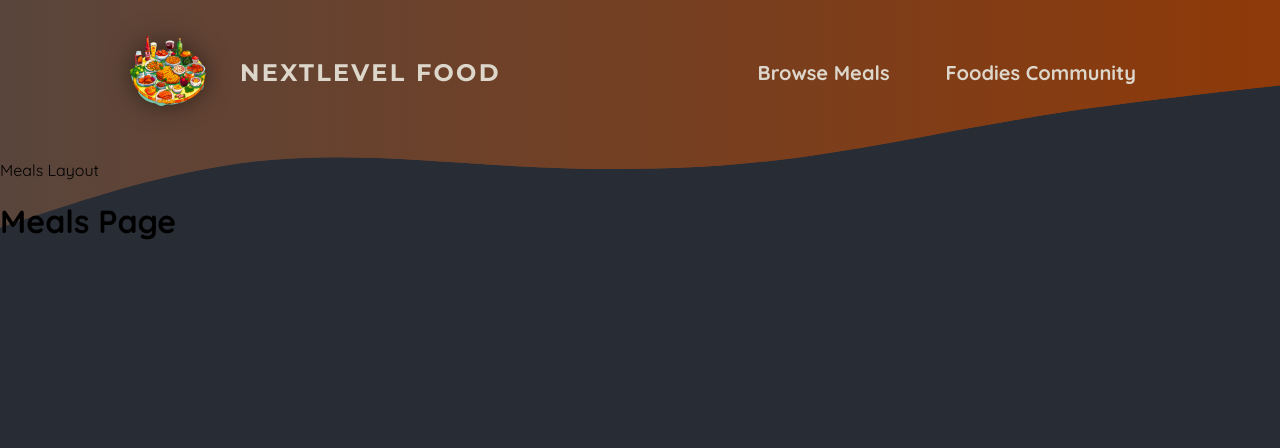
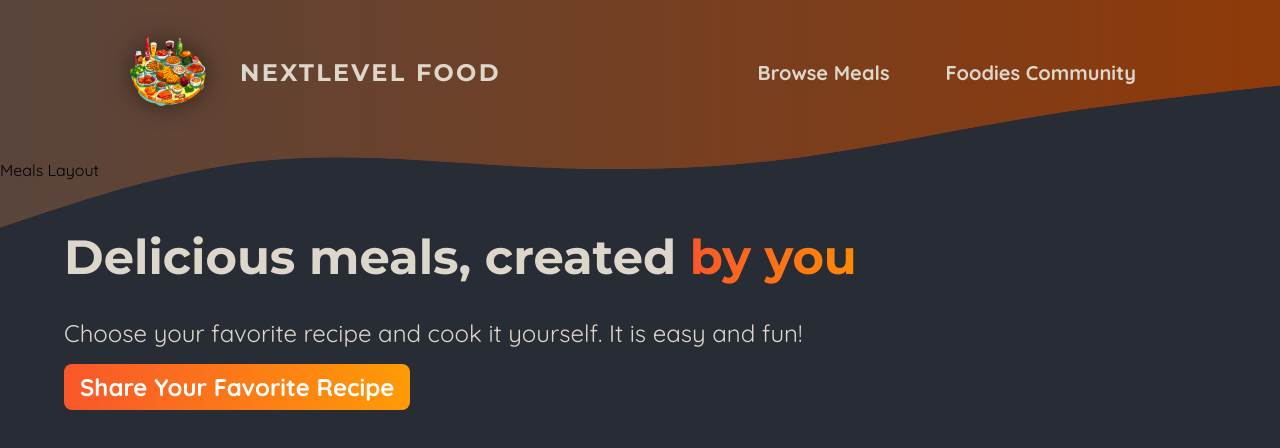
Before and after one commit to vrigzalejo/foodies, a Next.js app: page /meals in a window 1280 px wide. Shown: the top 448 px of the page. Built offline with nearby package versions, Linux system fonts and the light colour scheme.

Commit message:
use yarn for package manager and done on 107

```diff
--- a/app/meals/page.js
+++ b/app/meals/page.js
@@ -1,7 +1,27 @@
+import MealsGrid from '@/components/meals/meals-grid';
+import classes from './page.module.css'
+import Link from 'next/link';
+
 export default function MealsPage() {
   return (
-    <main>
-      <h1>Meals Page</h1>
-    </main>
+    <>
+      <header className={classes.header}>
+        <h1>
+          Delicious meals, created{" "}
+          <span className={classes.highlight}>by you</span>
+        </h1>
+        <p>
+          Choose your favorite recipe and cook it yourself. It is easy and fun!
+        </p>
+        <p className={classes.cta}>
+          <Link href="/meals/share">
+            Share Your Favorite Recipe
+          </Link>
+        </p>
+      </header>
+      <main className={classes.main}>
+        <MealsGrid meals={[]} />
+      </main>
+    </>
   );
 }
--- /dev/null
+++ b/app/meals/page.module.css
@@ -0,0 +1,53 @@
+.header {
+    gap: 3rem;
+    margin: 3rem auto 5rem auto;
+    width: 90%;
+    max-width: 75rem;
+    color: #ddd6cb;
+    font-size: 1.5rem;
+}
+
+.header h1 {
+    font-family: 'Montserrat', sans-serif;
+}
+
+.highlight {
+    background: linear-gradient(90deg, #f9572a, #ff8a05);
+    background-clip: text;
+    -webkit-background-clip: text;
+    -webkit-text-fill-color: transparent;
+}
+
+.header p {
+    margin: 0;
+}
+
+.cta a {
+    display: inline-block;
+    margin-top: 1rem;
+    padding: 0.5rem 1rem;
+    border-radius: 0.5rem;
+    background: linear-gradient(90deg, #f9572a, #ff9b05);
+    color: #ffffff;
+    font-weight: bold;
+    text-decoration: none;
+}
+
+.loading {
+    text-align: center;
+    animation: loading 1.2s ease-in-out infinite;
+}
+
+@keyframes loading {
+    0% {
+        color: #e9e9e9;
+    }
+
+    50% {
+        color: #b89b84;
+    }
+
+    100% {
+        color: #e9e9e9;
+    }
+}
--- /dev/null
+++ b/components/meals/meal-item.js
@@ -0,0 +1,26 @@
+import Link from "next/link";
+import Image from "next/image";
+
+import classes from "./meal-item.module.css";
+
+export default function MealItem({ title, slug, image, summary, creator }) {
+  return (
+    <article className={classes.meal}>
+      <header>
+        <div className={classes.image}>
+          <Image src={image} alt={title} fill />
+        </div>
+        <div className={classes.headerText}>
+          <h2>{title}</h2>
+          <p>by {creator}</p>
+        </div>
+      </header>
+      <div className={classes.content}>
+        <p className={classes.summary}>{summary}</p>
+        <div className={classes.actions}>
+          <Link href={`/meals/${slug}`}>View Details</Link>
+        </div>
+      </div>
+    </article>
+  );
+}
--- /dev/null
+++ b/components/meals/meal-item.module.css
@@ -0,0 +1,75 @@
+.meal {
+    display: flex;
+    flex-direction: column;
+    justify-content: space-between;
+    height: 100%;
+    border-radius: 4px;
+    box-shadow: 0 0 12px rgba(0, 0, 0, 0.3);
+    overflow: hidden;
+    transition: all 0.3s ease-in-out;
+    color: #ddd6cb;
+    background: linear-gradient(90deg, #2c1e19, #25200f);
+}
+
+.headerText {
+    padding: 0.5rem 1rem 0 1rem;
+}
+
+.headerText h2 {
+    margin: 0;
+    font-size: 1.5rem;
+    font-family: 'Montserrat', sans-serif;
+}
+
+.headerText p {
+    font-size: 0.75rem;
+    color: #cfa69b;
+    font-style: italic;
+}
+
+.meal h2,
+.meal p {
+    margin: 0;
+}
+
+.image {
+    position: relative;
+    height: 15rem;
+}
+
+.meal img {
+    object-fit: cover;
+}
+
+.content {
+    display: flex;
+    flex-direction: column;
+    justify-content: space-between;
+    height: 100%;
+}
+
+.summary {
+    padding: 1rem 1rem 0 1rem;
+}
+
+.actions {
+    padding: 1rem;
+    text-align: right;
+}
+
+.actions a {
+    display: inline-block;
+    margin-top: 1rem;
+    padding: 0.5rem 1rem;
+    border-radius: 0.5rem;
+    background: linear-gradient(90deg, #f9572a, #ff9b05);
+    color: #ffffff;
+    font-weight: bold;
+    text-decoration: none;
+}
+
+.actions a:hover,
+.actions a:active {
+    background: linear-gradient(90deg, #fd4715, #f9b241);
+    box-shadow: 0 0 12px rgba(242, 100, 18, 0.8);
+}
--- /dev/null
+++ b/components/meals/meals-grid.js
@@ -0,0 +1,12 @@
+import MealItem from './meal-item'
+import classes from './meals-grid.module.css'
+
+export default function MealsGrid({meals}) {
+    return <ul className={classes.meals}>
+        {meals.map((meal) => (
+            <li key={meal.id}>
+                <MealItem {...meal} />
+            </li>
+        ))}
+    </ul>
+}
--- a/package.json
+++ b/package.json
@@ -9,9 +9,10 @@
     "lint": "next lint"
   },
   "dependencies": {
+    "better-sqlite3": "^11.1.2",
+    "next": "14.0.3",
     "react": "^18",
-    "react-dom": "^18",
-    "next": "14.0.3"
+    "react-dom": "^18"
   },
   "devDependencies": {
     "eslint": "^8",
```
Also changed, not shown: components/meals/meals-grid.module.css (added), 1 other file (tests, documents, lock files or other folders).
